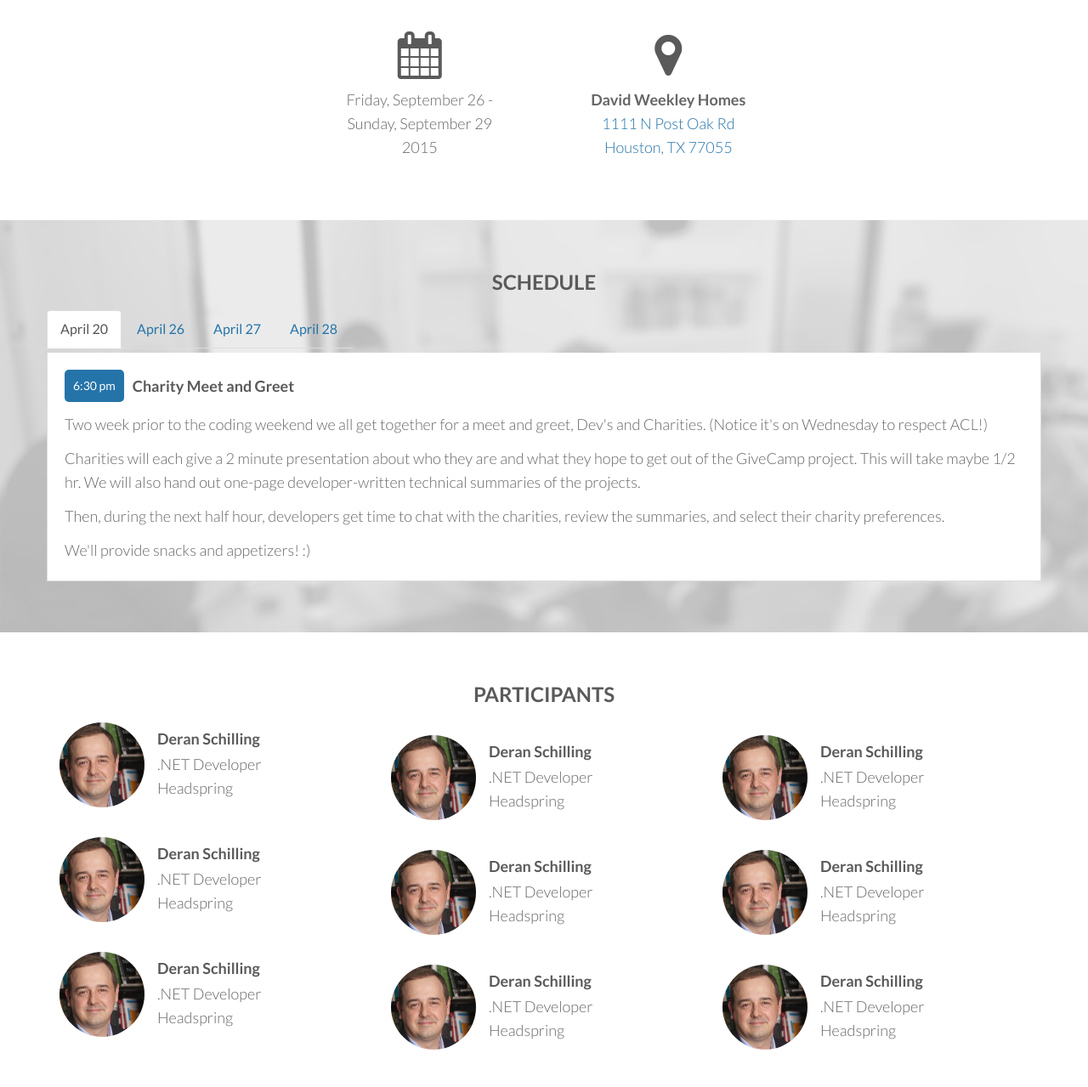
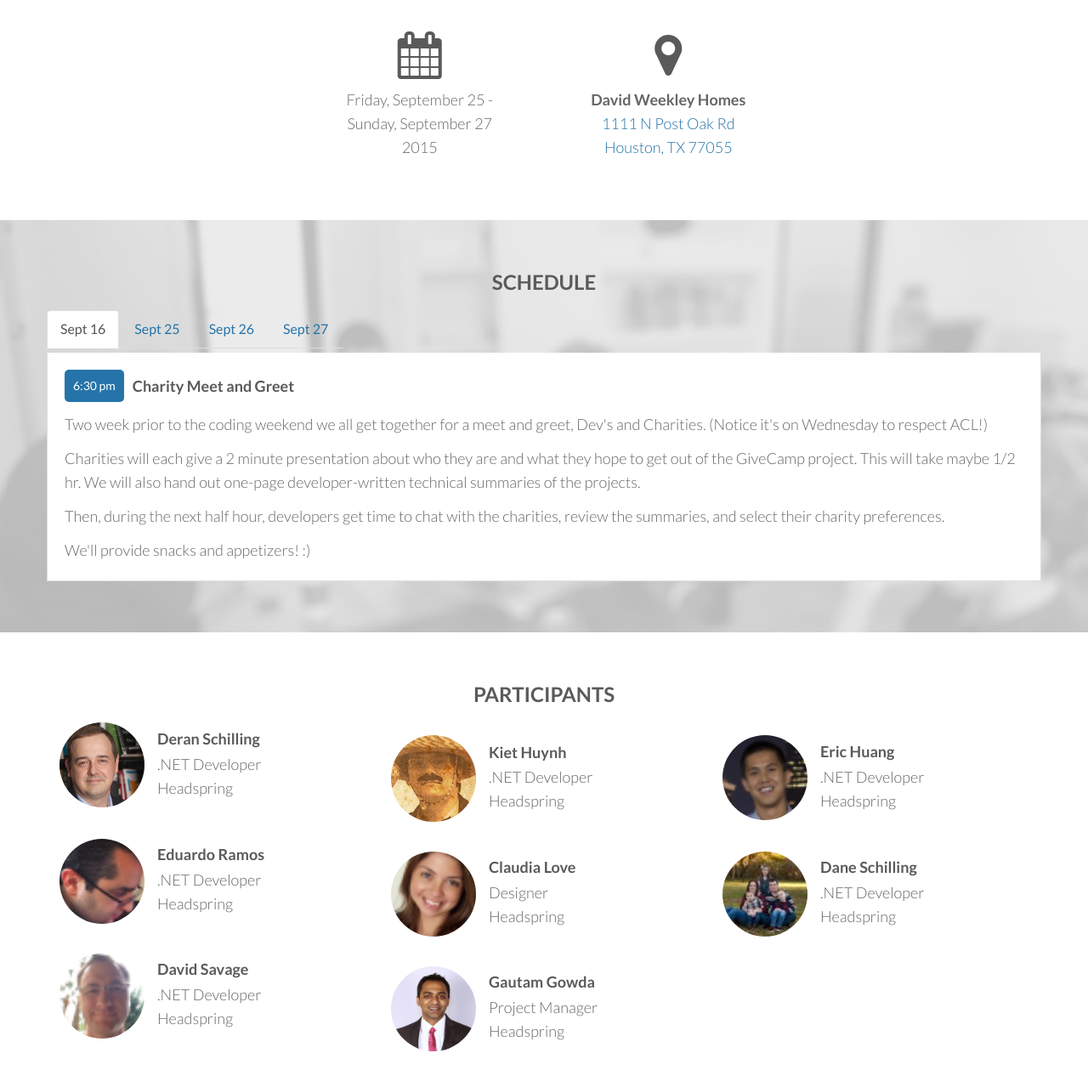
Before and after one commit to kiet1huynh/HoustonGiveCamp, a plain HTML site: page src/index.html in a window 1280 px wide. Shown: the part 941-2220 px from the top of the page at 85% size. Drawn offline with Linux system fonts and the light colour scheme; files whose address does not match are found by name.

Commit message:
Small updates to people and dates

```diff
--- a/src/index.html
+++ b/src/index.html
@@ -62,7 +62,7 @@
           <div class="col-md-8 col-md-offset-2">
           	<div class="inlineblock">
                 <h1>Houston GiveCamp</h1>
-                <h2>September 26-28, 2015<br>Houston, TX</h2>
+                <h2>September 25-27, 2015<br>Houston, TX</h2>
             </div>
           </div>
         </div><!--/row-->
@@ -93,7 +93,7 @@
             </p>
             <div class="col-md-3 col-md-offset-3">
             	<i class="fa fa-calendar fa-4x"></i>
-                <p>Friday, September 26 -<br>Sunday, September 29<br>2015</p>
+                <p>Friday, September 25 -<br>Sunday, September 27<br>2015</p>
             </div>
             <div class="col-md-3">
             	<i class="fa fa-map-marker fa-4x"></i>
@@ -108,10 +108,10 @@
             <h3>Schedule</h3>
             <div>
             <ul class="nav nav-tabs">
-                <li class="active"><a href="#tab1" data-toggle="tab">April 20</a></li>
-                <li class=""><a href="#tab2" data-toggle="tab">April 26</a></li>
-                <li><a href="#tab3" data-toggle="tab">April 27</a></li>
-                <li><a href="#tab4" data-toggle="tab">April 28</a></li>
+                <li class="active"><a href="#tab1" data-toggle="tab">Sept 16</a></li>
+                <li class=""><a href="#tab2" data-toggle="tab">Sept 25</a></li>
+                <li><a href="#tab3" data-toggle="tab">Sept 26</a></li>
+                <li><a href="#tab4" data-toggle="tab">Sept 27</a></li>
             </ul>
             <div class="tab-content">
                 <div class="tab-pane active" id="tab1">
@@ -200,20 +200,20 @@
                 </div>
                 <div class="col-md-4 media">
                 	<div class="media-left">
-                		<img src="assets/img/deran.jpg" height="100" width="100" class="img-circle img-responsive">
+                        <img src="assets/img/kiet.jpg" height="100" width="100" class="img-circle img-responsive">
                     </div>
                     <div class="media-body">
-                    	<h4 class="media-heading">Deran Schilling</h4>
+                    	<h4 class="media-heading">Kiet Huynh</h4>
                         <p>.NET Developer</p>
                         <p>Headspring</p>
                     </div>
                 </div>
                 <div class="col-md-4 media">
                 	<div class="media-left">
-                		<img src="assets/img/deran.jpg" height="100" width="100" class="img-circle img-responsive">
+                		<img src="assets/img/eric.jpg" height="100" width="100" class="img-circle img-responsive">
                     </div>
                     <div class="media-body">
-                    	<h4 class="media-heading">Deran Schilling</h4>
+                    	<h4 class="media-heading">Eric Huang</h4>
                         <p>.NET Developer</p>
                         <p>Headspring</p>
                     </div>
@@ -222,30 +222,30 @@
             <div class="row">
                 <div class="col-md-4 media">
                     <div class="media-left">
-                		<img src="assets/img/deran.jpg" height="100" width="100" class="img-circle img-responsive">
+                        <img src="assets/img/eduardo.jpg" height="100" width="100" class="img-circle img-responsive">
                     </div>
                     <div class="media-body">
-                    	<h4 class="media-heading">Deran Schilling</h4>
+                        <h4 class="media-heading">Eduardo Ramos</h4>
                         <p>.NET Developer</p>
                         <p>Headspring</p>
                     </div>
                 </div>
                 <div class="col-md-4 media">
                     <div class="media-left">
-                		<img src="assets/img/deran.jpg" height="100" width="100" class="img-circle img-responsive">
+                        <img src="assets/img/claudia.jpg" height="100" width="100" class="img-circle img-responsive">
                     </div>
                     <div class="media-body">
-                    	<h4 class="media-heading">Deran Schilling</h4>
-                        <p>.NET Developer</p>
+                        <h4 class="media-heading">Claudia Love</h4>
+                        <p>Designer</p>
                         <p>Headspring</p>
                     </div>
                 </div>
                 <div class="col-md-4 media">
                     <div class="media-left">
-                		<img src="assets/img/deran.jpg" height="100" width="100" class="img-circle img-responsive">
+                        <img src="assets/img/dane.jpg" height="100" width="100" class="img-circle img-responsive">
                     </div>
                     <div class="media-body">
-                    	<h4 class="media-heading">Deran Schilling</h4>
+                        <h4 class="media-heading">Dane Schilling</h4>
                         <p>.NET Developer</p>
                         <p>Headspring</p>
                     </div>
@@ -254,31 +254,21 @@
             <div class="row">
                 <div class="col-md-4 media">
                     <div class="media-left">
-                		<img src="assets/img/deran.jpg" height="100" width="100" class="img-circle img-responsive">
+                        <img src="assets/img/david.jpg" height="100" width="100" class="img-circle img-responsive">
                     </div>
                     <div class="media-body">
-                    	<h4 class="media-heading">Deran Schilling</h4>
+                        <h4 class="media-heading">David Savage</h4>
                         <p>.NET Developer</p>
                         <p>Headspring</p>
                     </div>
                 </div>
                 <div class="col-md-4 media">
                     <div class="media-left">
-                		<img src="assets/img/deran.jpg" height="100" width="100" class="img-circle img-responsive">
+                        <img src="assets/img/gautam.jpg" height="100" width="100" class="img-circle img-responsive">
                     </div>
                     <div class="media-body">
-                    	<h4 class="media-heading">Deran Schilling</h4>
-                        <p>.NET Developer</p>
-                        <p>Headspring</p>
-                    </div>
-                </div>
-                <div class="col-md-4 media">
-                	<div class="media-left">
-                		<img src="assets/img/deran.jpg" height="100" width="100" class="img-circle img-responsive">
-                    </div>
-                    <div class="media-body">
-                    	<h4 class="media-heading">Deran Schilling</h4>
-                        <p>.NET Developer</p>
+                        <h4 class="media-heading">Gautam Gowda</h4>
+                        <p>Project Manager</p>
                         <p>Headspring</p>
                     </div>
                 </div>
@@ -485,6 +475,7 @@
     setPortfolio();
   });
 })(jQuery);
+
 </script>
   </body>
 </html>
```
Also changed, not shown: src/assets/img/claudia.jpg (added), src/assets/img/dane.jpg (added), src/assets/img/david.jpg (added), src/assets/img/eduardo.jpg (added), src/assets/img/eric.jpg (added), src/assets/img/gautam.jpg (added), src/assets/img/kiet.jpg (added). Lines whose indentation alone changed are shown as unchanged.
